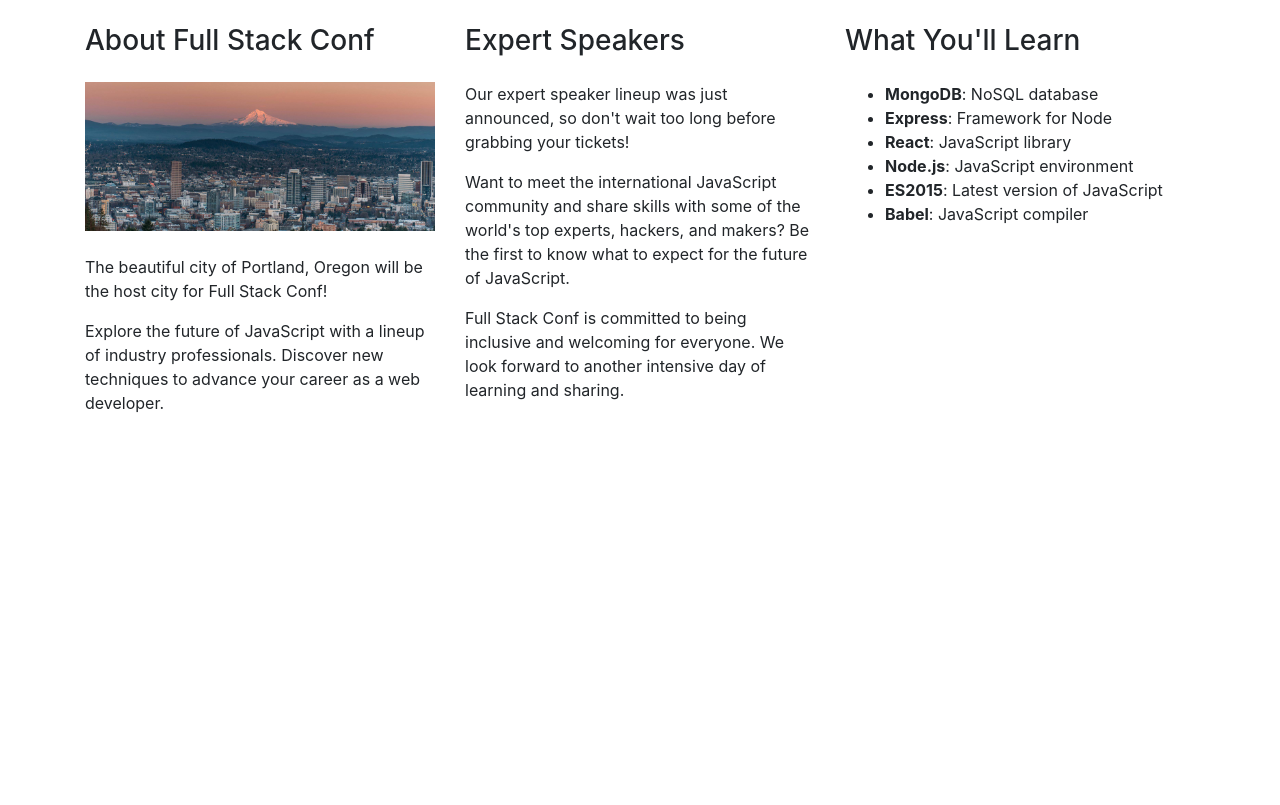
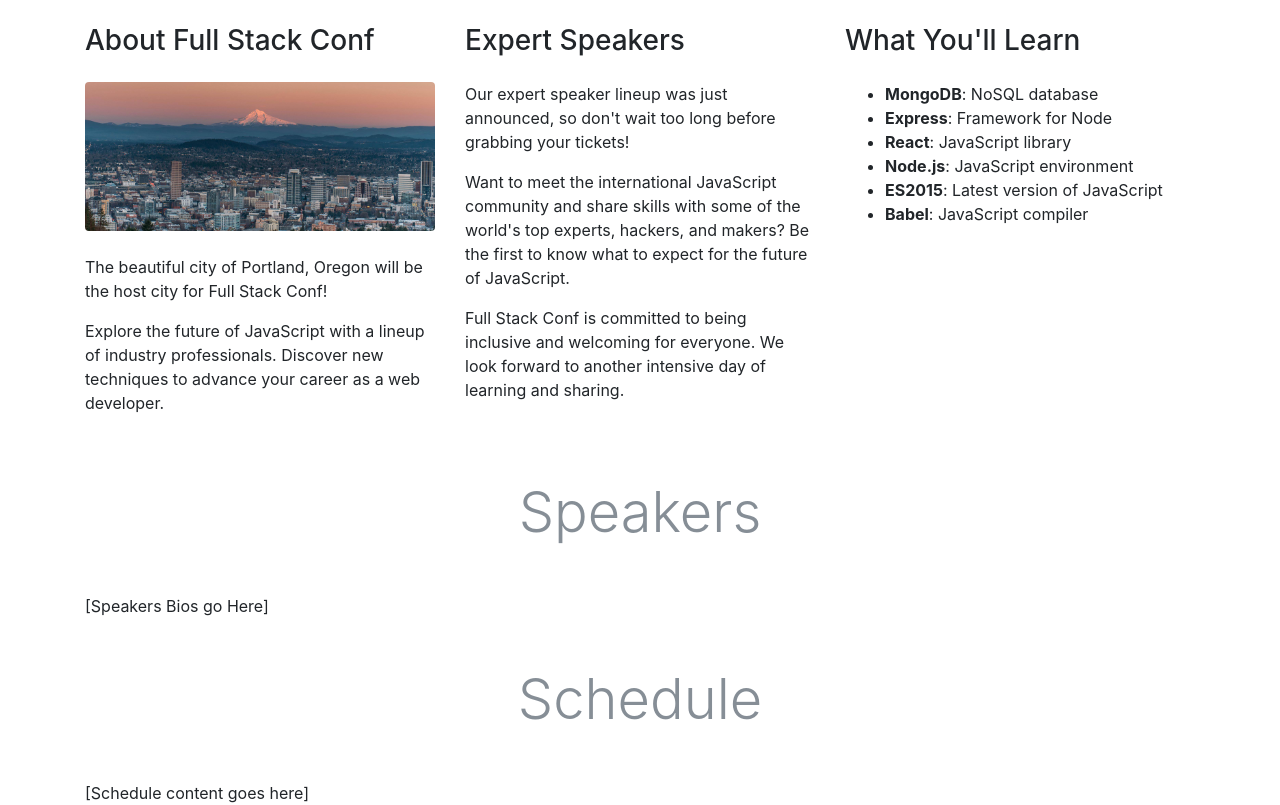
Before and after one commit to dawsonrichey/bootstrap-4, a plain HTML site: page index.html in a window 1280 px wide. Drawn offline with nearby package versions, Linux system fonts and the light colour scheme.

Commit message:
Added section headings, styles, and comments

```diff
--- a/index.html
+++ b/index.html
@@ -15,7 +15,7 @@
           <div class="row">
             <div class="col">
                 <h3 class="mb-4">About Full Stack Conf</h3>
-                <img class="mb-4 img-fluid" src="img/pdx.jpg" alt="Portland">
+                <img class="mb-4 img-fluid rounded" src="img/pdx.jpg" alt="Portland">
                 <p>The beautiful city of Portland, Oregon will be the host city for Full Stack Conf!</p>
                 <p>Explore the future of JavaScript with a lineup of industry professionals. Discover new techniques to advance your career as a web developer.</p>
             </div>
@@ -37,6 +37,17 @@
                 </ul>
             </div>
           </div><!-- End About -->
+
+          <!-- Speakers -->
+          <h1 class="display-4 text-center my-5 text-muted">Speakers</h1>
+          [Speakers Bios go Here]
+          <!-- END Speakers -->
+
+          <!-- Schedule -->
+          <h1 class="display-4 text-center my-5 text-muted">Schedule</h1>
+          [Schedule content goes here]
+          <!-- END Schedule -->
+
         </div><!-- End Container -->
 
     <!-- Optional JavaScript -->
```
